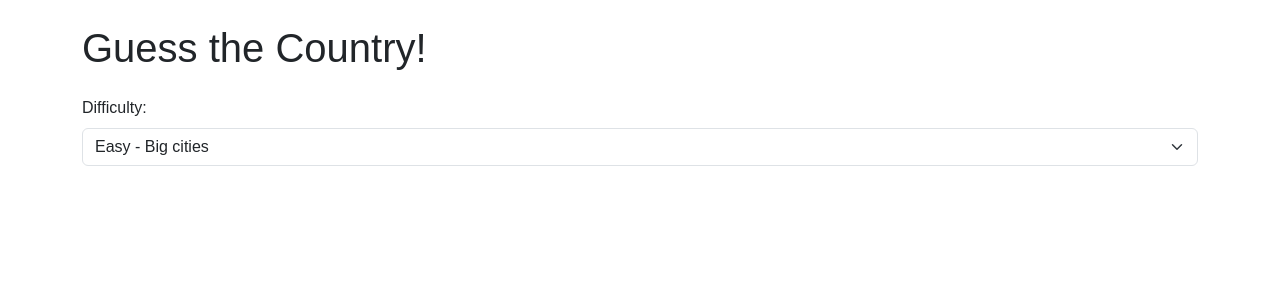
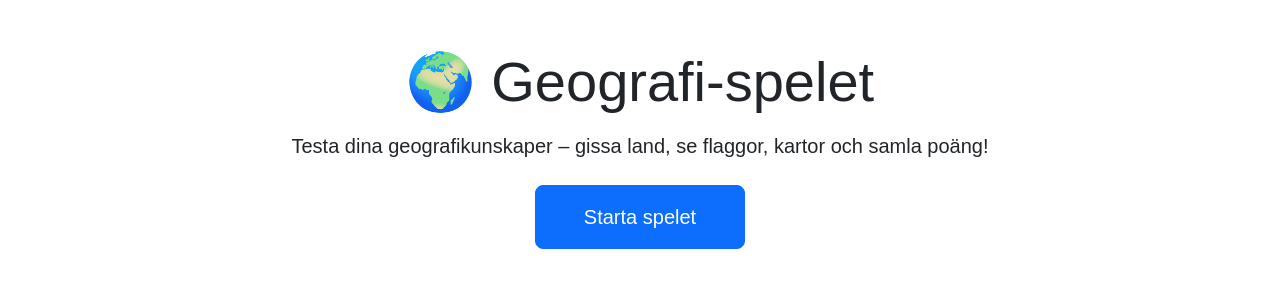
Before and after one commit to MadDeblin/Geografi-spel, a React (Vite) app: page / in a window 1280 px wide. Shown: the top 300 px of the page. Built offline with nearby package versions, Linux system fonts and the light colour scheme; no server answers.

Commit message:
Startsida
Startsida skapad med startknapp och info

```diff
--- a/src/App.jsx
+++ b/src/App.jsx
@@ -11,6 +11,10 @@ const App = () => {
   const [showForm, setShowForm] = useState(false);
   const [difficulty, setDifficulty] = useState('easy');
   const [loading, setLoading] = useState(false);
+  const [score, setScore] = useState(0); // Håller koll på rätt gissningar
+  const [questionCount, setQuestionCount] = useState(0); // Håller koll på antal frågor
+  const [gameStarted, setGameStarted] = useState(false); // Styr om startsida visas
+
 
   const RAPIDAPI_KEY = 'e74f8ee797msh19e5d70d033f4e5p1af591jsn5ab4a61e0dfd';
 
@@ -74,6 +78,26 @@ const App = () => {
     setShowForm(true);
   };
 
+  if (!gameStarted) {
+  return (
+    <div className="container py-5 text-center">
+      <h1 className="display-4">🌍 Geografi-spelet</h1>
+      <p className="lead mt-3 mb-4">
+        Testa dina geografikunskaper – gissa land, se flaggor, kartor och samla poäng!
+      </p>
+      <button
+        className="btn btn-primary btn-lg px-5 py-3"
+        onClick={() => {
+          setGameStarted(true);
+          fetchCity();
+        }}
+      >
+        Starta spelet
+      </button>
+    </div>
+  );
+}
+
   return (
     <div className="container py-4">
       <h1 className="mb-4">Guess the Country!</h1>
@@ -91,6 +115,8 @@ const App = () => {
           <option value="hard">Hard - All cities (flag only)</option>
         </select>
       </div>
+
+
 
       {city && (
         <div className="card p-3 shadow-sm">
```
